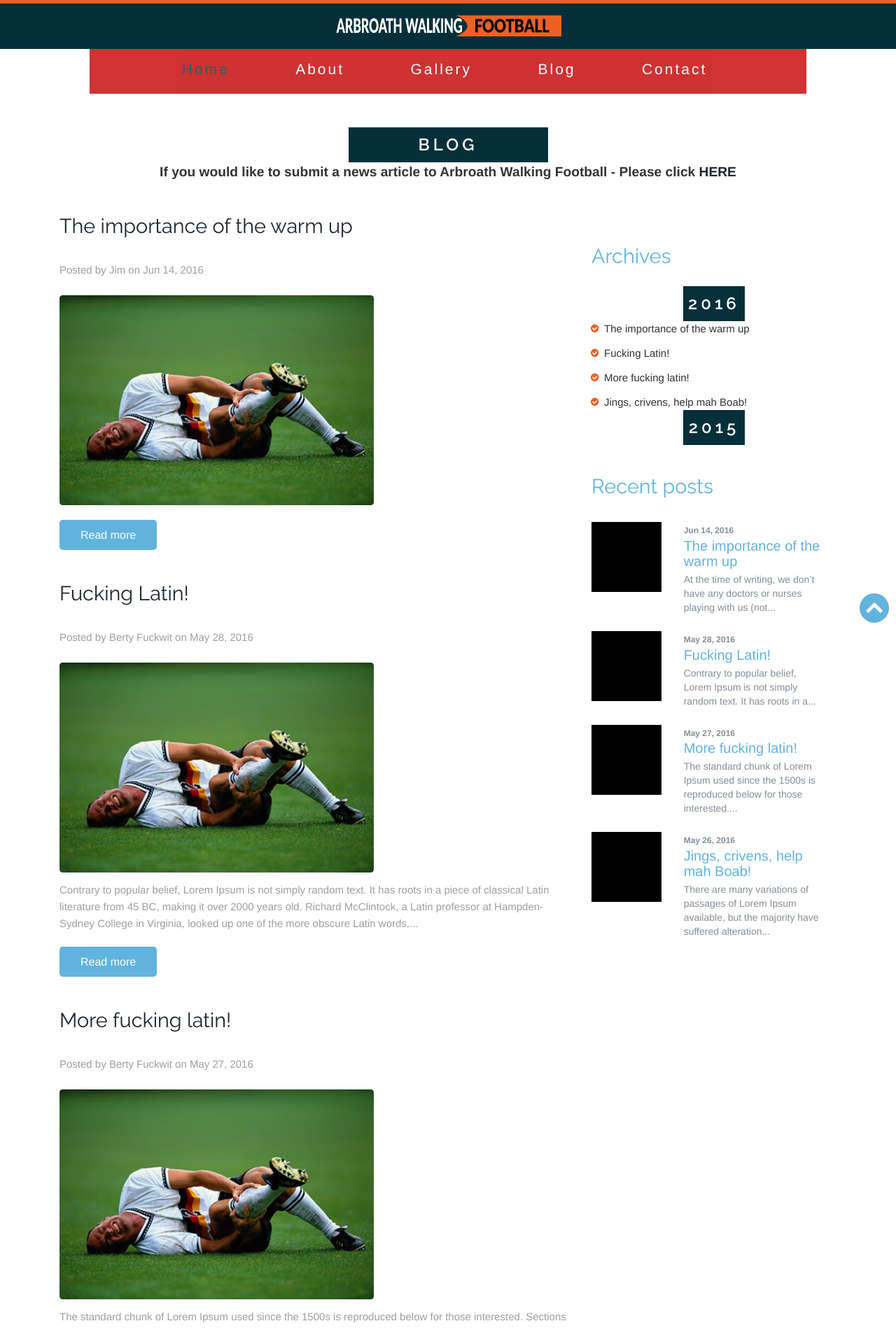
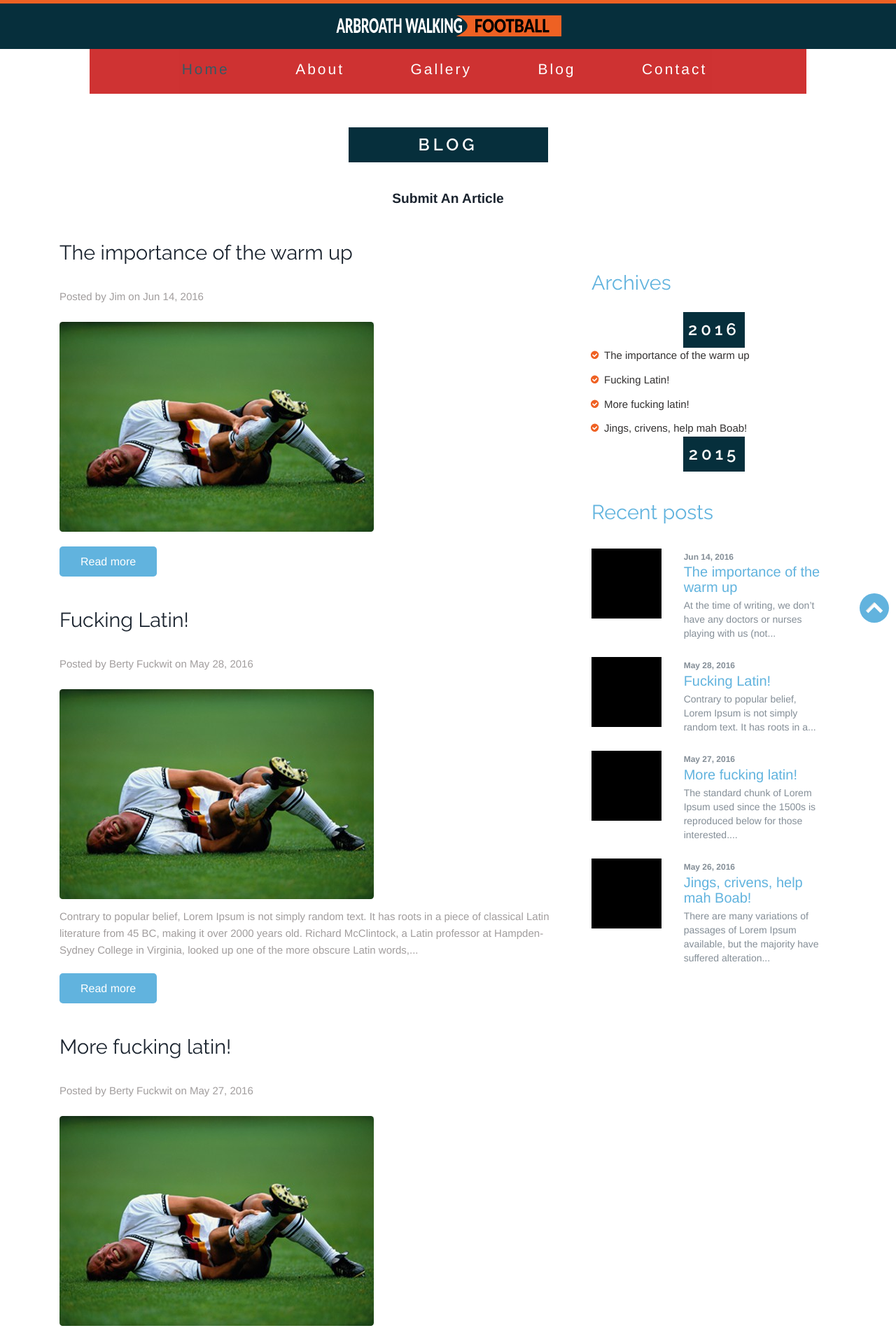
Before and after one commit to jimbo64/wf, a Jekyll site: the page built from blog/index.html, in a window 1280 px wide. Shown: the top 1898 px of the page at 70% size. Built offline with Jekyll 4.4.1, drawn with Linux system fonts in a browser that asks for light colours; nearby versions of some CDN libraries; the list of posts is cut into pages by our own code.

Commit message:
style changes

```diff
--- a/blog/index.html
+++ b/blog/index.html
@@ -7,8 +7,8 @@ comments: true
 		<div class="container">
 			<div class="blog-main">
 				<h3>BLOG</h3>
-
-				<div class="aboutp">If you would like to submit a news article to Arbroath Walking Football - Please click <a href="submitarticle.html">HERE</a>
+				<div class="submit">
+				<a href="submitarticle.html">Submit An Article</a>
 				</div>
 				<div class="blog-top">
 				  <div class="col-md-8 blog-left">
--- a/css/style.css
+++ b/css/style.css
@@ -290,16 +290,25 @@ ul.nav{
     left: -50%;
 }
 /*--end-email-thanks--*/
+
 /*--aboutplayer--*/
 .aboutp {
 	font-weight: bold;
 	font-size: larger;
 	text-align: center;
-
-
-}
-
+	margin-top: 1cm;
+}
 /*--end aboutplayer--*/
+
+.submit{
+	font-weight: bold;
+	font-size: larger;
+	text-align: center;
+	margin-top: 1cm;
+
+
+}
+
 /*--- Responsive Tabs ---*/
 /******** SAP ************/
 .sap_tabs{
@@ -1682,6 +1691,7 @@ img.port-pic {
 	float: none;
 	margin: 0 auto;
 
+
 }
 .col-md-10.cmts-main-right {
 	width: 97%;
```
